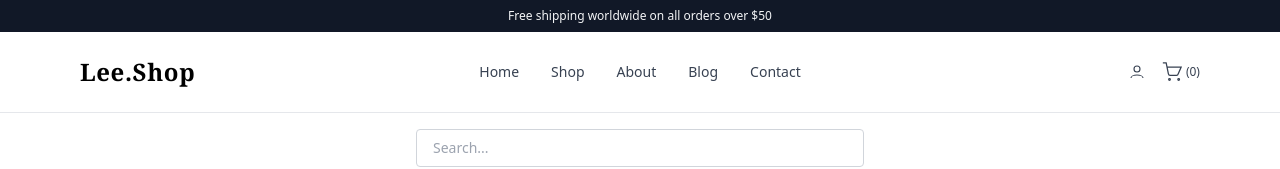
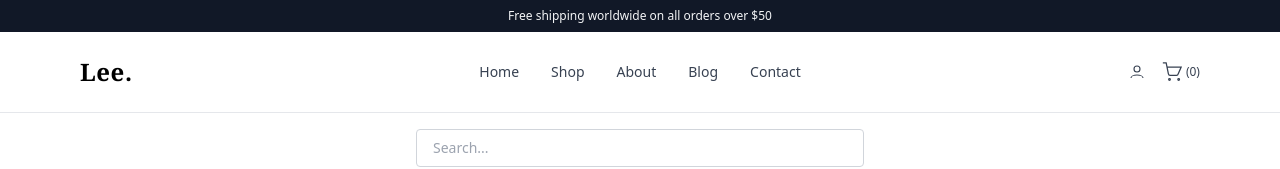
Before and after one commit to Haihengly/Products-Jenkins, a React (Create React App) app in the folder frontend/myapp/: page /store in a window 1280 px wide. Shown: the top 169 px of the page. Built offline with nearby package versions, Linux system fonts and the light colour scheme; no server answers.

Commit message:
change name

```diff
--- a/frontend/myapp/src/blogs/page/view.jsx
+++ b/frontend/myapp/src/blogs/page/view.jsx
@@ -22,7 +22,7 @@ export default function Store() {
         <div className="max-w-6xl mx-auto flex flex-col md:flex-row items-center justify-between py-6 px-4">
           {/* Logo */}
           <div className="flex-1 flex justify-center md:justify-start mb-2 md:mb-0">
-            <span className="font-serif text-2xl tracking-wide font-semibold">Lee.Shop</span>
+            <span className="font-serif text-2xl tracking-wide font-semibold">Lee.</span>
           </div>
           {/* Nav */}
           <nav className="flex-1 flex justify-center space-x-8 text-gray-700 text-sm">
```
